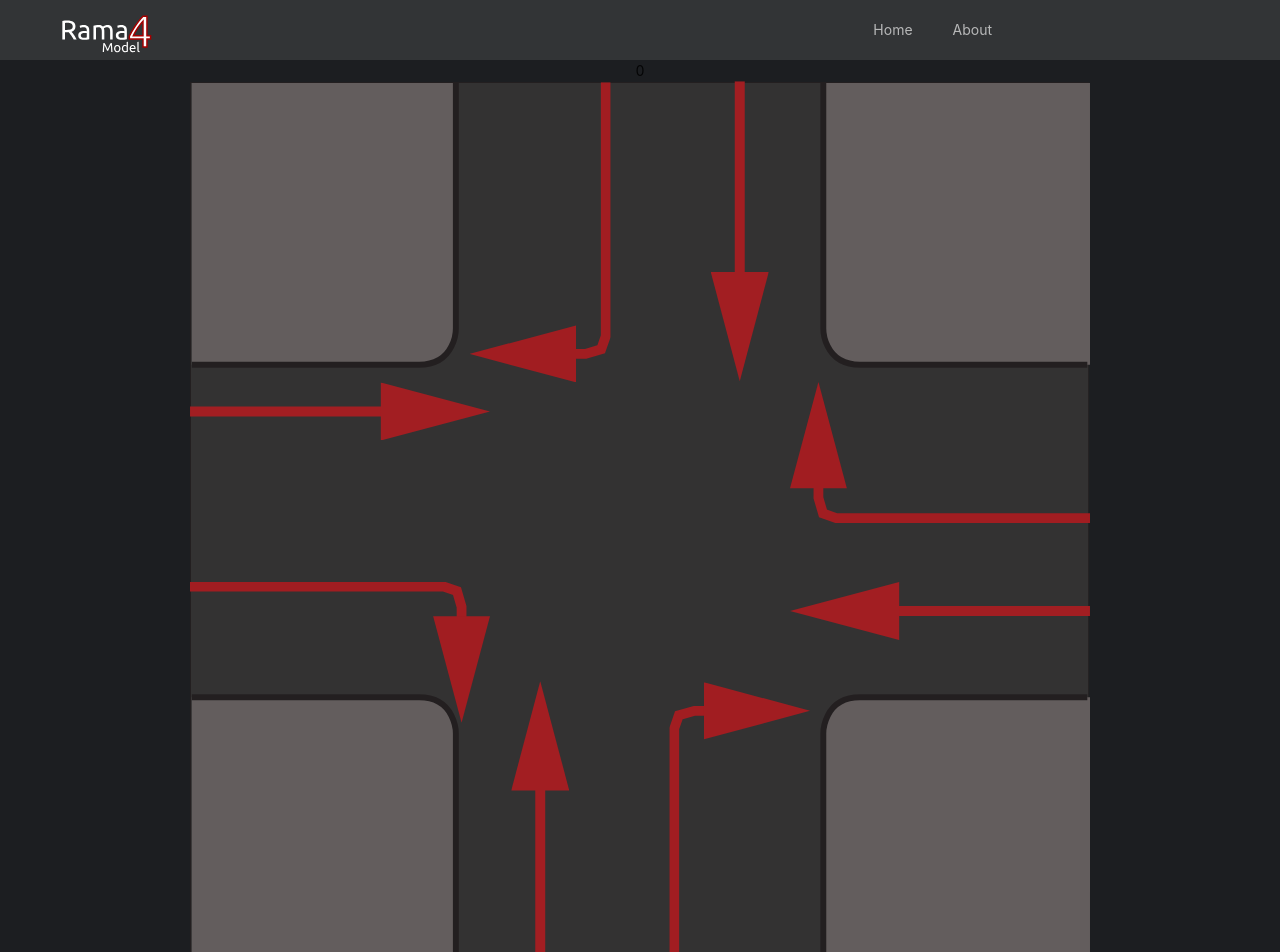
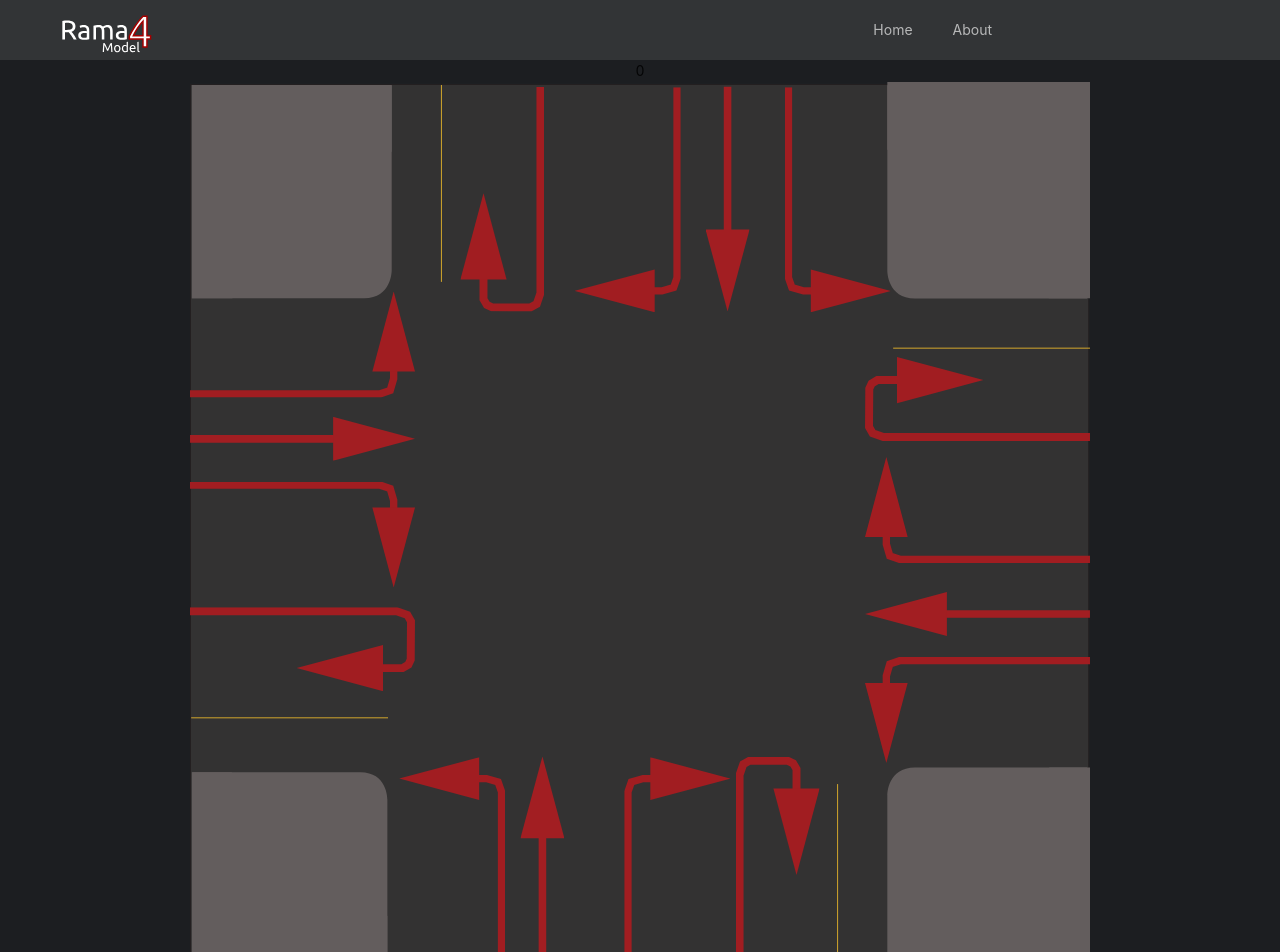
Before and after one commit to Strik3agle98/RamaIV_Dashboard_2020, a React (Create React App) app in the folder web-app/: page /dashboard/0 in a window 1280 px wide. Shown: the top 952 px of the page. Built offline with nearby package versions, Linux system fonts and the light colour scheme.

Commit message:
new traffic phase display

```diff
--- a/web-app/src/Component/TrafficPhase/index.tsx
+++ b/web-app/src/Component/TrafficPhase/index.tsx
@@ -17,54 +17,102 @@ const TrafficPhase = (light: lightProp) => {
   return (
     <div
       style={{
-        backgroundImage: "url(/asset/trafficPhase.svg)",
+        backgroundImage: "url(/asset/traffic-phase.svg)",
         width: "900px",
         height: "900px",
       }}
     >
       <img
         style={{
-          width: "300px",
+          width: "225px",
           position: "absolute",
-          marginTop: "500px",
-          marginLeft: "600px",
+          marginTop: "575px",
+          marginLeft: "675px",
+        }}
+        src={`/asset/arrow-left-${light.east ? "green" : "red"}.svg`}
+      />
+      <img
+        style={{
+          width: "225px",
+          position: "absolute",
+          marginTop: "510px",
+          marginLeft: "675px",
         }}
         src={`/asset/arrow-${light.east ? "green" : "red"}.svg`}
       />
       <img
         style={{
-          width: "300px",
+          width: "225px",
           position: "absolute",
-          marginTop: "300px",
-          marginLeft: "600px",
+          marginTop: "375px",
+          marginLeft: "675px",
         }}
         src={`/asset/arrow-turn-${light.eastTurn ? "green" : "red"}.svg`}
       />
       <img
         style={{
-          width: "300px",
+          width: "225px",
           position: "absolute",
-          marginTop: "720px",
-          marginLeft: "200px",
+          marginTop: "275px",
+          marginLeft: "675px",
+        }}
+        src={`/asset/arrow-u-${light.east ? "green" : "red"}.svg`}
+      />
+      <img
+        style={{
+          width: "225px",
+          position: "absolute",
+          marginTop: "735px",
+          marginLeft: "150px",
+          transform: "rotate(90deg)",
+        }}
+        src={`/asset/arrow-left-${light.south ? "green" : "red"}.svg`}
+      />
+      <img
+        style={{
+          width: "225px",
+          position: "absolute",
+          marginTop: "765px",
+          marginLeft: "240px",
           transform: "rotate(90deg)",
         }}
         src={`/asset/arrow-${light.south ? "green" : "red"}.svg`}
       />
       <img
         style={{
-          width: "300px",
+          width: "225px",
           position: "absolute",
-          marginTop: "680px",
-          marginLeft: "400px",
+          marginTop: "735px",
+          marginLeft: "375px",
           transform: "rotate(90deg)",
         }}
         src={`/asset/arrow-turn-${light.southTurn ? "green" : "red"}.svg`}
       />
       <img
         style={{
-          width: "300px",
+          width: "225px",
           position: "absolute",
-          marginTop: "300px",
+          marginTop: "745px",
+          marginLeft: "475px",
+          transform: "rotate(90deg)",
+        }}
+        src={`/asset/arrow-u-${light.southTurn ? "green" : "red"}.svg`}
+      />
+      <img
+        style={{
+          width: "225px",
+          position: "absolute",
+          marginTop: "210px",
+          marginLeft: "0",
+          transform: "rotate(180deg)",
+        }}
+        src={`/asset/arrow-left-${light.west ? "green" : "red"}.svg`}
+      />
+      <img
+        style={{
+          width: "225px",
+          position: "absolute",
+          marginTop: "335px",
           marginLeft: "0",
           transform: "rotate(180deg)",
         }}
@@ -72,9 +120,9 @@ const TrafficPhase = (light: lightProp) => {
       />
       <img
         style={{
-          width: "300px",
+          width: "225px",
           position: "absolute",
-          marginTop: "500px",
+          marginTop: "400px",
           marginLeft: "0",
           transform: "rotate(180deg)",
         }}
@@ -82,23 +130,53 @@ const TrafficPhase = (light: lightProp) => {
       />
       <img
         style={{
-          width: "300px",
+          width: "225px",
           position: "absolute",
-          marginTop: "120px",
-          marginLeft: "400px",
+          marginTop: "525px",
+          marginLeft: "0",
+          transform: "rotate(180deg)",
+        }}
+        src={`/asset/arrow-u-${light.westTurn ? "green" : "red"}.svg`}
+      />
+      <img
+        style={{
+          width: "225px",
+          position: "absolute",
+          marginTop: "65px",
+          marginLeft: "535px",
+          transform: "rotate(-90deg)",
+        }}
+        src={`/asset/arrow-left-${light.north ? "green" : "red"}.svg`}
+      />
+      <img
+        style={{
+          width: "225px",
+          position: "absolute",
+          marginTop: "95px",
+          marginLeft: "425px",
           transform: "rotate(-90deg)",
         }}
         src={`/asset/arrow-${light.north ? "green" : "red"}.svg`}
       />
       <img
         style={{
-          width: "300px",
+          width: "225px",
           position: "absolute",
-          marginTop: "80px",
+          marginTop: "65px",
+          marginLeft: "325px",
+          transform: "rotate(-90deg)",
+        }}
+        src={`/asset/arrow-turn-${light.northTurn ? "green" : "red"}.svg`}
+      />
+      <img
+        style={{
+          width: "225px",
+          position: "absolute",
+          marginTop: "75px",
           marginLeft: "200px",
           transform: "rotate(-90deg)",
         }}
-        src={`/asset/arrow-turn-${light.northTurn ? "green" : "red"}.svg`}
+        src={`/asset/arrow-u-${light.northTurn ? "green" : "red"}.svg`}
       />
     </div>
   );
--- a/web-app/src/Home/index.tsx
+++ b/web-app/src/Home/index.tsx
@@ -29,13 +29,39 @@ interface junctionProp {
   lat: number;
   lng: number;
   id: number;
+  name: string;
 }
 
-const Junction = ({ lat, lng, id }: junctionProp) => {
+const Junction = ({ lat, lng, id, name }: junctionProp) => {
+  const [popup, setPopup] = useState(false);
+
   return (
     <Link to={`/dashboard/${id}`}>
-      <Row justify="center" align="middle" className={styles.mapPin}>
+      <Row
+        onMouseEnter={() => {
+          setPopup(true);
+        }}
+        onMouseLeave={() => {
+          setPopup(false);
+        }}
+        justify="center"
+        align="middle"
+        className={styles.mapPin}
+      >
         <CameraFilled style={{ fontSize: "15px", color: "#1c1e21" }} />
+        <Row
+          style={{
+            display: `${popup ? "block" : "none"}`,
+            position: "absolute",
+            top: "-20px",
+            width: "100px",
+            textAlign: "center",
+            fontSize: "14px",
+            backgroundColor: "white"
+          }}
+        >
+          {name}
+        </Row>
       </Row>
     </Link>
   );
@@ -82,7 +108,12 @@ const Home = () => {
           layerTypes={["TrafficLayer"]}
         >
           {junctions.map((junction) => (
-            <Junction lat={junction.lat} lng={junction.lng} id={junction.id} />
+            <Junction
+              lat={junction.lat}
+              lng={junction.lng}
+              id={junction.id}
+              name={junction.name}
+            />
           ))}
           {/* <Junction lat={13.740433} lng={100.512273} id={0} />
           <Junction lat={13.737997} lng={100.515961} id={1} /> */}
```
Also changed, not shown: web-app/public/asset/traffic-phase.svg (added).
